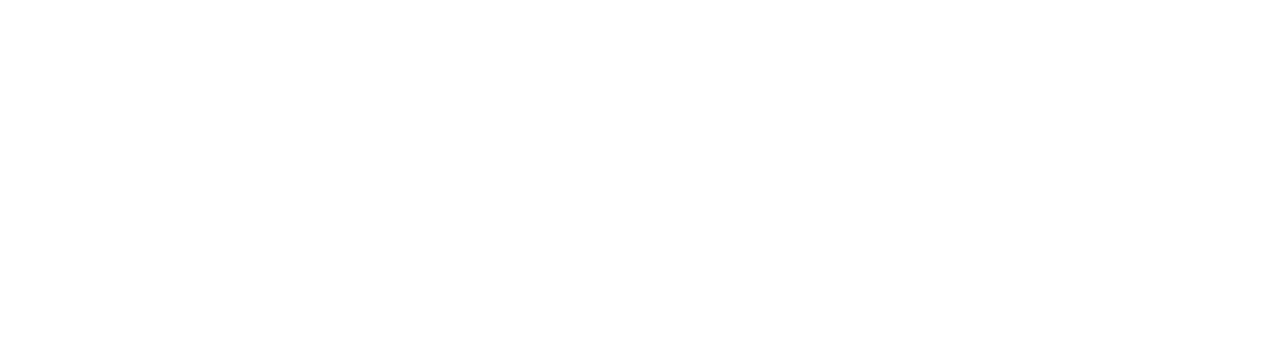
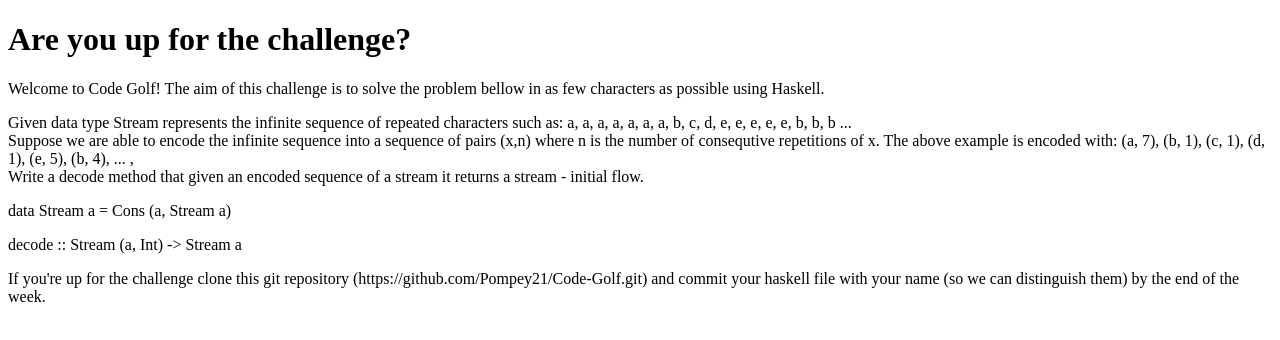
Before and after one commit to Pompey21/Pompey21.github.io, a plain HTML site: page index.html in a window 1280 px wide. Drawn offline with Linux system fonts and the light colour scheme.

Commit message:
first demo

```diff
--- a/index.html
+++ b/index.html
@@ -4,6 +4,20 @@
 	<title>Code Golf</title>
 </head>
 <body>
+	<h1>Are you up for the challenge?</h1>
+
+	<p>Welcome to Code Golf! The aim of this challenge is to solve the problem bellow in as few characters as possible using Haskell.</p>
+
+	<p>Given data type Stream represents the infinite sequence of repeated characters such as: a, a, a, a, a, a, a, b, c, d, e, e, e, e, e, b, b, b ...
+	<br> Suppose we are able to encode the infinite sequence into a sequence of pairs (x,n) where n is the number of consequtive repetitions of x. The above example is encoded with: (a, 7), (b, 1), (c, 1), (d, 1), (e, 5), (b, 4), ... ,
+	<br> Write a decode method that given an encoded sequence of a stream it returns a stream - initial flow.
+	</p>
+
+	<p>data Stream a = Cons (a, Stream a)</p>
+
+	<p>decode :: Stream (a, Int) -> Stream a</p>
+
+	<p>If you're up for the challenge clone this git repository (https://github.com/Pompey21/Code-Golf.git) and commit your haskell file with your name (so we can distinguish them) by the end of the week.</p>
 
 </body>
 </html>
```
